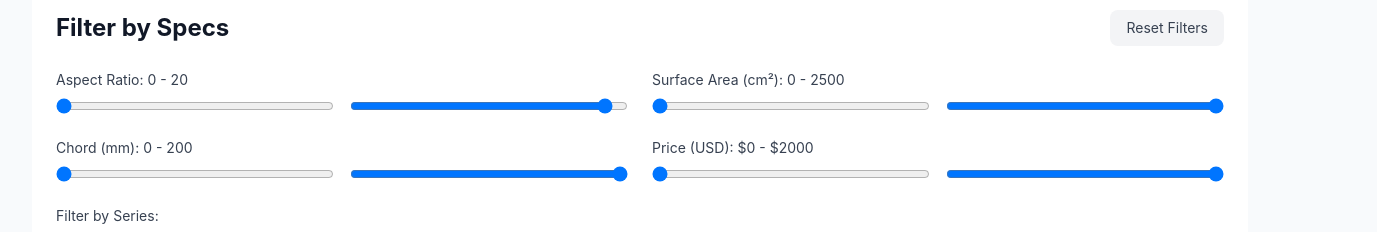
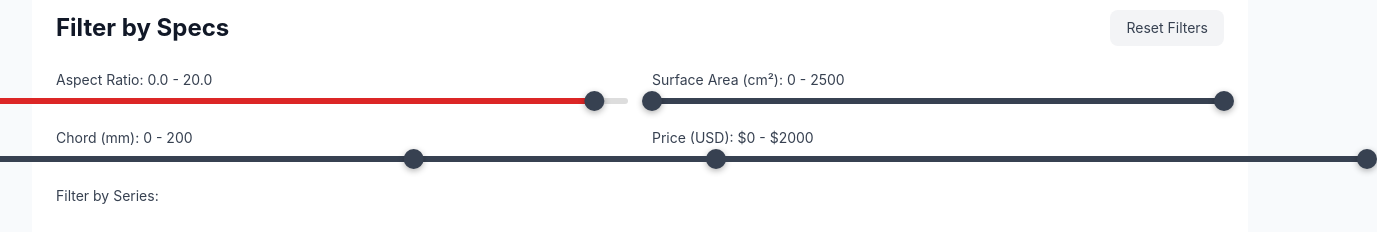
Before and after one commit to pacificmeister/axis-advisor, a Next.js app: page / in a window 1280 px wide. Shown: the part 227-459 px from the top of the page, 1377 px wide, since content can reach past the window. Built offline with nearby package versions, Linux system fonts and the light colour scheme.

Commit message:
Replace dual sliders with proper dual-handle range sliders
- Installed react-range library
- All filters now use single slider with two handles
- Prevents max from being set below min
- Cleaner UX with highlighted range
- Matches Aspect Ratio example from screenshot

```diff
--- a/package.json
+++ b/package.json
@@ -11,7 +11,8 @@
   "dependencies": {
     "next": "^14.0.0",
     "react": "^18.2.0",
-    "react-dom": "^18.2.0"
+    "react-dom": "^18.2.0",
+    "react-range": "^1.10.0"
   },
   "devDependencies": {
     "@types/node": "^20.0.0",
--- a/src/components/SpecFilters.tsx
+++ b/src/components/SpecFilters.tsx
@@ -1,6 +1,7 @@
 'use client';
 
 import { useState, useEffect } from 'react';
+import { Range } from 'react-range';
 
 interface SpecFiltersProps {
   onFilterChange: (filters: FilterState) => void;
@@ -67,10 +68,6 @@ export default function SpecFilters({ onFilterChange, products }: SpecFiltersPro
     onFilterChange(filters);
   }, [filters]);
 
-  const handleRangeChange = (field: keyof FilterState, value: number) => {
-    setFilters(prev => ({ ...prev, [field]: value }));
-  };
-
   const handleSeriesToggle = (series: string) => {
     setFilters(prev => ({
       ...prev,
@@ -110,28 +107,56 @@ export default function SpecFilters({ onFilterChange, products }: SpecFiltersPro
         {/* Aspect Ratio */}
         <div>
           <label className="block text-sm font-medium text-gray-700 mb-2">
-            Aspect Ratio: {filters.aspectRatioMin} - {filters.aspectRatioMax}
+            Aspect Ratio: {filters.aspectRatioMin.toFixed(1)} - {filters.aspectRatioMax.toFixed(1)}
           </label>
-          <div className="flex gap-4">
-            <input
-              type="range"
+          <Range
+            step={0.1}
             min={ranges.ar.min}
             max={ranges.ar.max}
-              step={0.1}
-              value={filters.aspectRatioMin}
-              onChange={(e) => handleRangeChange('aspectRatioMin', parseFloat(e.target.value))}
-              className="flex-1"
+            values={[filters.aspectRatioMin, filters.aspectRatioMax]}
+            onChange={(values) => setFilters(prev => ({
+              ...prev,
+              aspectRatioMin: values[0],
+              aspectRatioMax: values[1]
+            }))}
+            renderTrack={({ props, children }) => (
+              <div
+                {...props}
+                style={{
+                  ...props.style,
+                  height: '6px',
+                  width: '100%',
+                  backgroundColor: '#ddd',
+                  borderRadius: '3px'
+                }}
+              >
+                <div
+                  style={{
+                    position: 'absolute',
+                    height: '6px',
+                    backgroundColor: '#dc2626',
+                    borderRadius: '3px',
+                    left: `${((filters.aspectRatioMin - ranges.ar.min) / (ranges.ar.max - ranges.ar.min)) * 100}%`,
+                    right: `${100 - ((filters.aspectRatioMax - ranges.ar.min) / (ranges.ar.max - ranges.ar.min)) * 100}%`
+                  }}
                 />
-            <input
-              type="range"
-              min={ranges.ar.min}
-              max={ranges.ar.max}
-              step={0.1}
-              value={filters.aspectRatioMax}
-              onChange={(e) => handleRangeChange('aspectRatioMax', parseFloat(e.target.value))}
-              className="flex-1"
+                {children}
+              </div>
+            )}
+            renderThumb={({ props }) => (
+              <div
+                {...props}
+                style={{
+                  ...props.style,
+                  height: '20px',
+                  width: '20px',
+                  backgroundColor: '#374151',
+                  borderRadius: '50%',
+                  boxShadow: '0 2px 6px rgba(0,0,0,0.3)'
+                }}
               />
-          </div>
+            )}
+          />
         </div>
 
         {/* Surface Area */}
@@ -139,26 +164,54 @@ export default function SpecFilters({ onFilterChange, products }: SpecFiltersPro
           <label className="block text-sm font-medium text-gray-700 mb-2">
             Surface Area (cm²): {filters.surfaceAreaMin} - {filters.surfaceAreaMax}
           </label>
-          <div className="flex gap-4">
-            <input
-              type="range"
+          <Range
+            step={50}
             min={ranges.area.min}
             max={ranges.area.max}
-              step={50}
-              value={filters.surfaceAreaMin}
-              onChange={(e) => handleRangeChange('surfaceAreaMin', parseInt(e.target.value))}
-              className="flex-1"
+            values={[filters.surfaceAreaMin, filters.surfaceAreaMax]}
+            onChange={(values) => setFilters(prev => ({
+              ...prev,
+              surfaceAreaMin: values[0],
+              surfaceAreaMax: values[1]
+            }))}
+            renderTrack={({ props, children }) => (
+              <div
+                {...props}
+                style={{
+                  ...props.style,
+                  height: '6px',
+                  width: '100%',
+                  backgroundColor: '#ddd',
+                  borderRadius: '3px'
+                }}
+              >
+                <div
+                  style={{
+                    position: 'absolute',
+                    height: '6px',
+                    backgroundColor: '#374151',
+                    borderRadius: '3px',
+                    left: `${((filters.surfaceAreaMin - ranges.area.min) / (ranges.area.max - ranges.area.min)) * 100}%`,
+                    right: `${100 - ((filters.surfaceAreaMax - ranges.area.min) / (ranges.area.max - ranges.area.min)) * 100}%`
+                  }}
                 />
-            <input
-              type="range"
-              min={ranges.area.min}
-              max={ranges.area.max}
-              step={50}
-              value={filters.surfaceAreaMax}
-              onChange={(e) => handleRangeChange('surfaceAreaMax', parseInt(e.target.value))}
-              className="flex-1"
+                {children}
+              </div>
+            )}
+            renderThumb={({ props }) => (
+              <div
+                {...props}
+                style={{
+                  ...props.style,
+                  height: '20px',
+                  width: '20px',
+                  backgroundColor: '#374151',
+                  borderRadius: '50%',
+                  boxShadow: '0 2px 6px rgba(0,0,0,0.3)'
+                }}
               />
-          </div>
+            )}
+          />
         </div>
 
         {/* Chord */}
@@ -166,26 +219,54 @@ export default function SpecFilters({ onFilterChange, products }: SpecFiltersPro
           <label className="block text-sm font-medium text-gray-700 mb-2">
             Chord (mm): {filters.chordMin} - {filters.chordMax}
           </label>
-          <div className="flex gap-4">
-            <input
-              type="range"
+          <Range
+            step={5}
             min={ranges.chord.min}
             max={ranges.chord.max}
-              step={5}
-              value={filters.chordMin}
-              onChange={(e) => handleRangeChange('chordMin', parseInt(e.target.value))}
-              className="flex-1"
+            values={[filters.chordMin, filters.chordMax]}
+            onChange={(values) => setFilters(prev => ({
+              ...prev,
+              chordMin: values[0],
+              chordMax: values[1]
+            }))}
+            renderTrack={({ props, children }) => (
+              <div
+                {...props}
+                style={{
+                  ...props.style,
+                  height: '6px',
+                  width: '100%',
+                  backgroundColor: '#ddd',
+                  borderRadius: '3px'
+                }}
+              >
+                <div
+                  style={{
+                    position: 'absolute',
+                    height: '6px',
+                    backgroundColor: '#374151',
+                    borderRadius: '3px',
+                    left: `${((filters.chordMin - ranges.chord.min) / (ranges.chord.max - ranges.chord.min)) * 100}%`,
+                    right: `${100 - ((filters.chordMax - ranges.chord.min) / (ranges.chord.max - ranges.chord.min)) * 100}%`
+                  }}
                 />
-            <input
-              type="range"
-              min={ranges.chord.min}
-              max={ranges.chord.max}
-              step={5}
-              value={filters.chordMax}
-              onChange={(e) => handleRangeChange('chordMax', parseInt(e.target.value))}
-              className="flex-1"
+                {children}
+              </div>
+            )}
+            renderThumb={({ props }) => (
+              <div
+                {...props}
+                style={{
+                  ...props.style,
+                  height: '20px',
+                  width: '20px',
+                  backgroundColor: '#374151',
+                  borderRadius: '50%',
+                  boxShadow: '0 2px 6px rgba(0,0,0,0.3)'
+                }}
               />
-          </div>
+            )}
+          />
         </div>
 
         {/* Price */}
@@ -193,26 +274,54 @@ export default function SpecFilters({ onFilterChange, products }: SpecFiltersPro
           <label className="block text-sm font-medium text-gray-700 mb-2">
             Price (USD): ${filters.priceMin} - ${filters.priceMax}
           </label>
-          <div className="flex gap-4">
-            <input
-              type="range"
+          <Range
+            step={50}
             min={ranges.price.min}
             max={ranges.price.max}
-              step={50}
-              value={filters.priceMin}
-              onChange={(e) => handleRangeChange('priceMin', parseInt(e.target.value))}
-              className="flex-1"
+            values={[filters.priceMin, filters.priceMax]}
+            onChange={(values) => setFilters(prev => ({
+              ...prev,
+              priceMin: values[0],
+              priceMax: values[1]
+            }))}
+            renderTrack={({ props, children }) => (
+              <div
+                {...props}
+                style={{
+                  ...props.style,
+                  height: '6px',
+                  width: '100%',
+                  backgroundColor: '#ddd',
+                  borderRadius: '3px'
+                }}
+              >
+                <div
+                  style={{
+                    position: 'absolute',
+                    height: '6px',
+                    backgroundColor: '#374151',
+                    borderRadius: '3px',
+                    left: `${((filters.priceMin - ranges.price.min) / (ranges.price.max - ranges.price.min)) * 100}%`,
+                    right: `${100 - ((filters.priceMax - ranges.price.min) / (ranges.price.max - ranges.price.min)) * 100}%`
+                  }}
                 />
-            <input
-              type="range"
-              min={ranges.price.min}
-              max={ranges.price.max}
-              step={50}
-              value={filters.priceMax}
-              onChange={(e) => handleRangeChange('priceMax', parseInt(e.target.value))}
-              className="flex-1"
+                {children}
+              </div>
+            )}
+            renderThumb={({ props }) => (
+              <div
+                {...props}
+                style={{
+                  ...props.style,
+                  height: '20px',
+                  width: '20px',
+                  backgroundColor: '#374151',
+                  borderRadius: '50%',
+                  boxShadow: '0 2px 6px rgba(0,0,0,0.3)'
+                }}
               />
-          </div>
+            )}
+          />
         </div>
       </div>
 
```
Also changed, not shown: 1 other file (tests, documents, lock files or other folders). Lines whose indentation alone changed are shown as unchanged.
